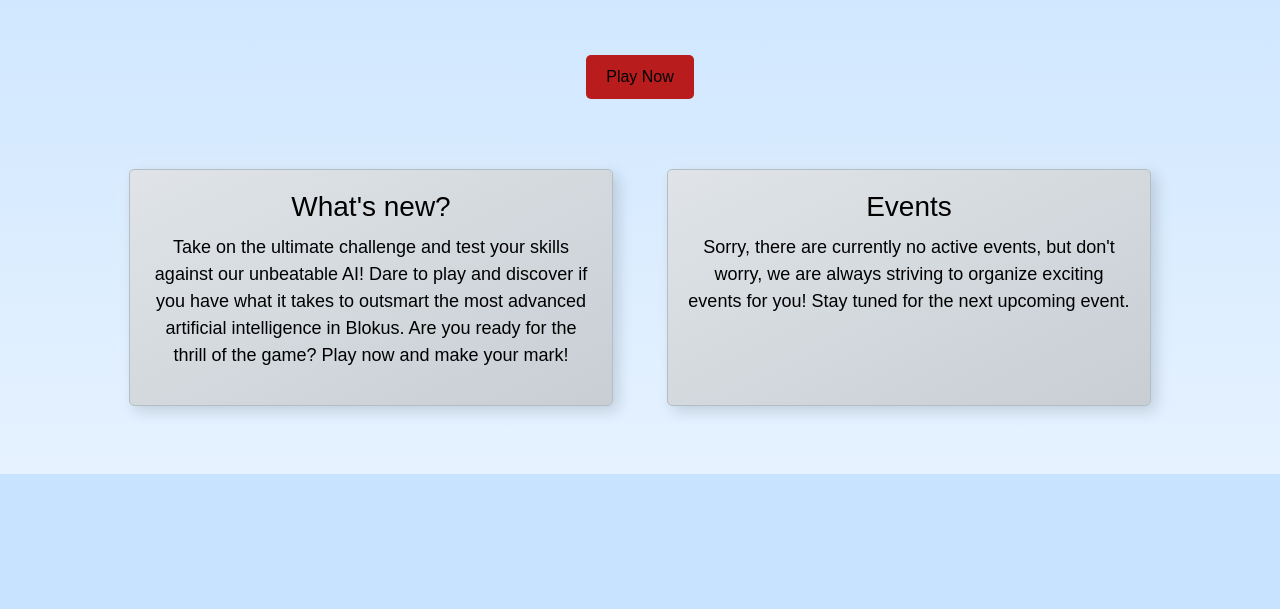
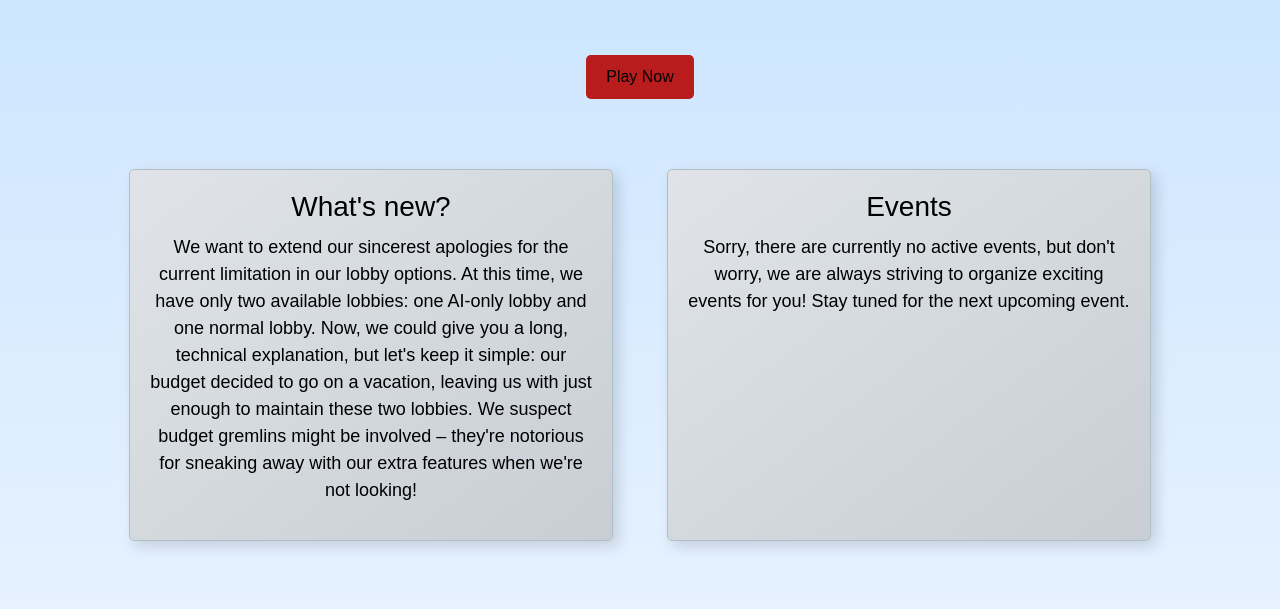
Before and after one commit to Levoo777/AdvancedSoftwareEngineering, a Flask app: page / in a window 1280 px wide. Shown: the part 624-1233 px from the top of the page. Before the commit the page ends 1098 px from the top, so only its background shows below. Run offline with Flask 3, Linux system fonts and the light colour scheme; some libraries are stand-ins or nearby versions.

Commit message:
FINAL MINOR CHANGE

```diff
--- a/templates/home.html
+++ b/templates/home.html
@@ -97,13 +97,12 @@
     <div class="content-container">
         <div class="content-box">
             <h3>What's new?</h3>
-            <p style="font-size: large;">Take on the ultimate challenge and test your skills against our unbeatable
-                AI! Dare
-                to play and discover if you
-                have what it takes to outsmart the most advanced artificial intelligence in Blokus. Are you ready
-                for the
-                thrill
-                of the game? Play now and make your mark!</p>
+            <p style="font-size: large;">We want to extend our sincerest apologies for the current limitation in our
+                lobby options. At this time, we have only two available lobbies: one AI-only lobby and one normal lobby.
+                Now, we could give you a long, technical explanation, but let's keep it simple: our budget decided to go
+                on a vacation, leaving us with just enough to maintain these two lobbies. We suspect budget gremlins
+                might be involved – they're notorious for sneaking away with our extra features when we're not looking!
+            </p>
         </div>
         <div class="content-box">
             <h3>Events</h3>
```
Also changed, not shown: templates/profile.html (+7 -0 lines).
